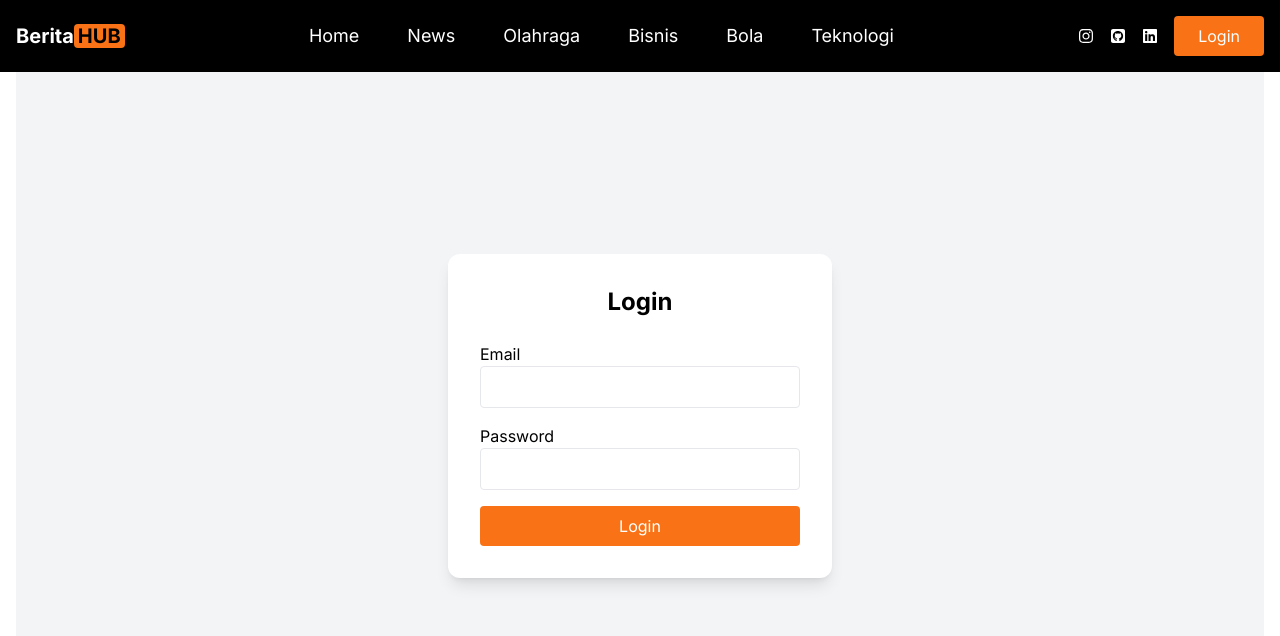
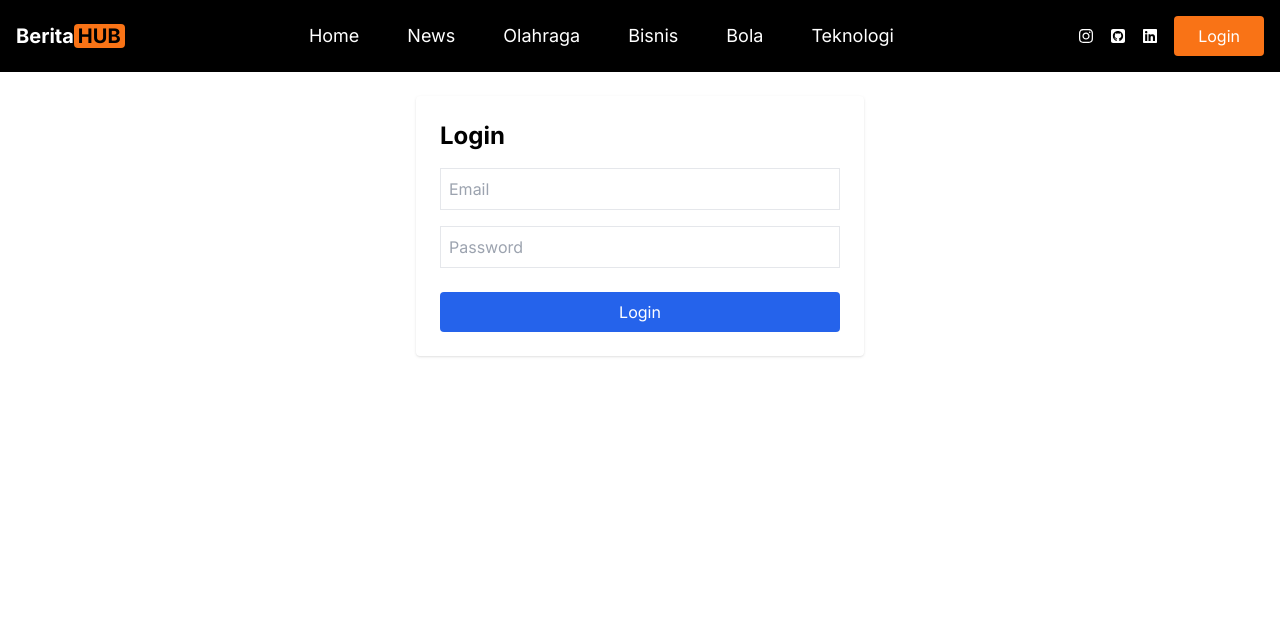
Before and after one commit to faz379/frontend-blog-react, a React (Vite) app: page /login in a window 1280 px wide. Shown: the top 636 px of the page. Built offline with nearby package versions, Linux system fonts and the light colour scheme.

Commit message:
logout-confirm-01

```diff
--- a/src/pages/Login.jsx
+++ b/src/pages/Login.jsx
@@ -1,67 +1,73 @@
 import { useState, useContext } from "react";
 import { AuthContext } from "../context/AuthContext";
+import { useNavigate } from "react-router-dom";
 
 export default function Login() {
-  const { login } = useContext(AuthContext);
   const [email, setEmail] = useState("");
   const [password, setPassword] = useState("");
-  const [loading, setLoading] = useState(false);
+  const [errorMessage, setErrorMessage] = useState(""); // <-- state error
+  const { setToken } = useContext(AuthContext);
+  const navigate = useNavigate();
 
-  const handleLogin = async (e) => {
+  const handleSubmit = async (e) => {
     e.preventDefault();
-    setLoading(true);
 
-    try {
-      const res = await fetch("https://api-bloghub.my.id/api/users/login", {
-        method: "POST",
-        headers: { "Content-Type": "application/json" },
-        body: JSON.stringify({ email: email, password: password }),
-      });
+    const response = await fetch("https://api-kamu.com/api/users/login", {
+      method: "POST",
+      headers: {
+        "Content-Type": "application/json",
+      },
+      body: JSON.stringify({
+        email: email,
+        password: password,
+      }),
+    });
 
-      const result = await res.json();
-      console.log(result);
+    const result = await response.json();
+    console.log("server response:", result);
 
-      if (!result.data || !result.data.token) {
-        alert("Login gagal");
-        return;
-      }
-
-      login(result.data.token);
-      window.location.href = "/";
-    } catch (err) {
-      alert("Server error");
-    } finally {
-      setLoading(false);
+    if (result.code === 200) {
+      setToken(result.data.token);
+      setErrorMessage(""); // bersihkan error
+      navigate("/");
+    } else {
+      setErrorMessage(result.data); // <-- set dari backend
     }
   };
 
   return (
-    <div className="flex justify-center items-center h-screen bg-gray-100">
-      <form className="bg-white w-96 p-8 rounded-xl shadow-lg" onSubmit={handleLogin}>
-        <h2 className="text-2xl font-bold text-center mb-6">Login</h2>
+    <div className="max-w-md mx-auto p-6 mt-20 bg-white rounded shadow">
+      <h1 className="text-2xl font-bold mb-4">Login</h1>
 
-        <label>Email</label>
+      {/* tampilkan error */}
+      {errorMessage && (
+        <p className="bg-red-100 text-red-700 p-3 mb-4 rounded">
+          {errorMessage}
+        </p>
+      )}
+
+      <form onSubmit={handleSubmit}>
         <input
           type="email"
-          className="w-full border p-2 rounded mb-4"
+          placeholder="Email"
+          className="border p-2 w-full mb-4"
+          value={email}
           onChange={(e) => setEmail(e.target.value)}
-          required
         />
 
-        <label>Password</label>
         <input
           type="password"
-          className="w-full border p-2 rounded mb-4"
+          placeholder="Password"
+          className="border p-2 w-full mb-6"
+          value={password}
           onChange={(e) => setPassword(e.target.value)}
-          required
         />
 
         <button
           type="submit"
-          className="bg-orange-500 w-full py-2 rounded text-white hover:bg-orange-600 transition"
-          disabled={loading}
+          className="w-full bg-blue-600 text-white p-2 rounded hover:bg-blue-700"
         >
-          {loading ? "Loading..." : "Login"}
+          Login
         </button>
       </form>
     </div>
```
